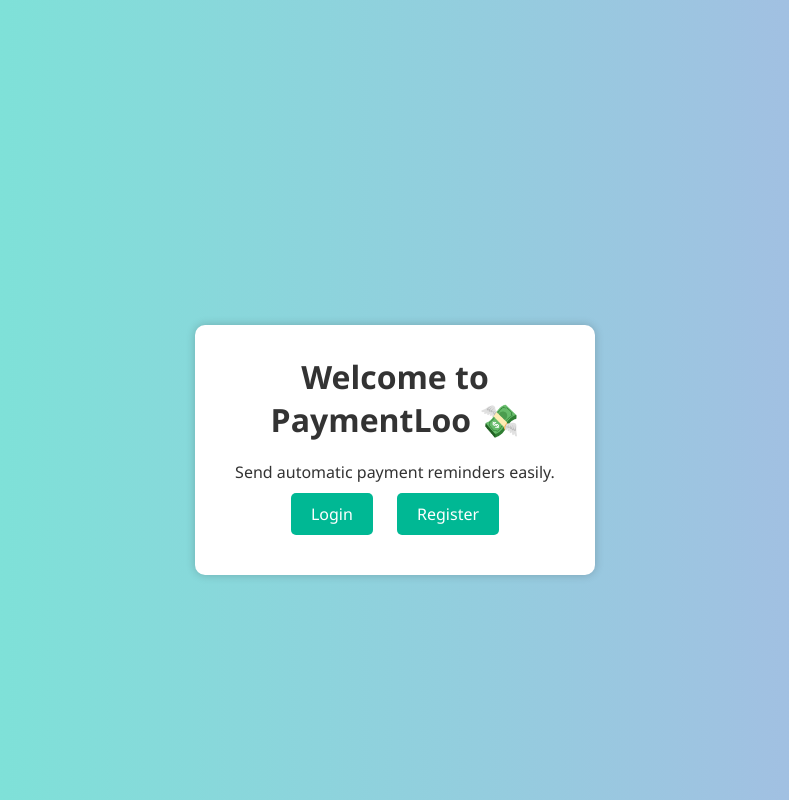
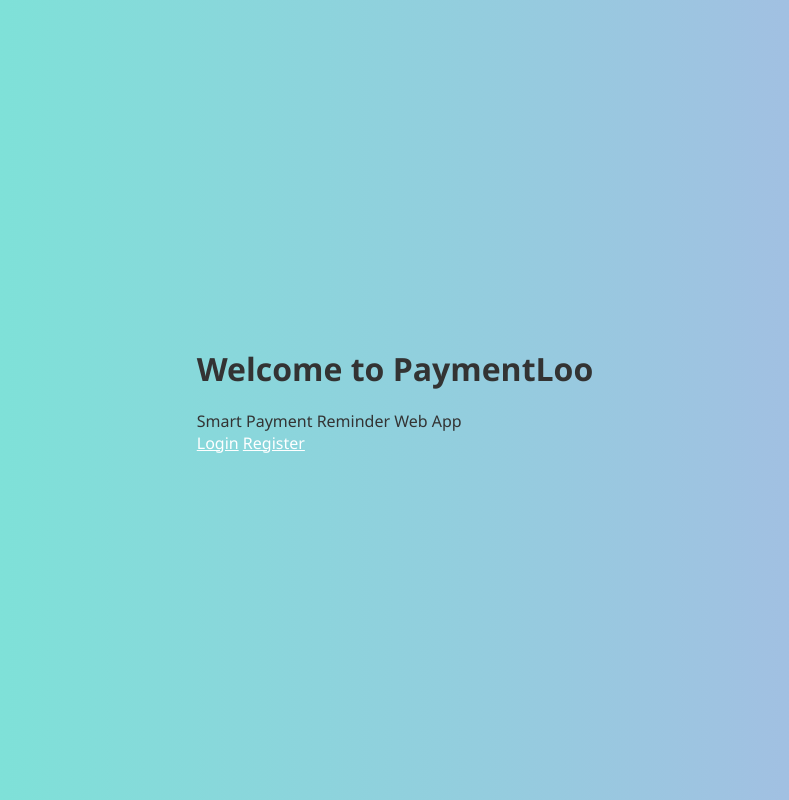
Before and after one commit to rahulyadav108/payment-reminder, a plain HTML site: page index.html in a window 1280 px wide. Shown: the whole page, without its empty margins (245-1034 px from the left). Drawn offline with Linux system fonts and the light colour scheme.

Commit message:
Update index.html

```diff
--- a/index.html
+++ b/index.html
@@ -2,16 +2,16 @@
 <html lang="en">
 <head>
   <meta charset="UTF-8" />
-  <meta name="viewport" content="width=device-width, initial-scale=1.0" />
+  <meta name="viewport" content="width=device-width, initial-scale=1.0"/>
   <title>PaymentLoo</title>
   <link rel="stylesheet" href="style.css" />
 </head>
 <body>
-  <div class="container center">
-    <h1>Welcome to PaymentLoo 💸</h1>
-    <p>Send automatic payment reminders easily.</p>
-    <a href="login.html" class="btn">Login</a>
-    <a href="register.html" class="btn">Register</a>
+  <div class="center-box">
+    <h1>Welcome to PaymentLoo</h1>
+    <p>Smart Payment Reminder Web App</p>
+    <a href="login.html" class="button">Login</a>
+    <a href="register.html" class="button">Register</a>
   </div>
 </body>
 </html>
```
